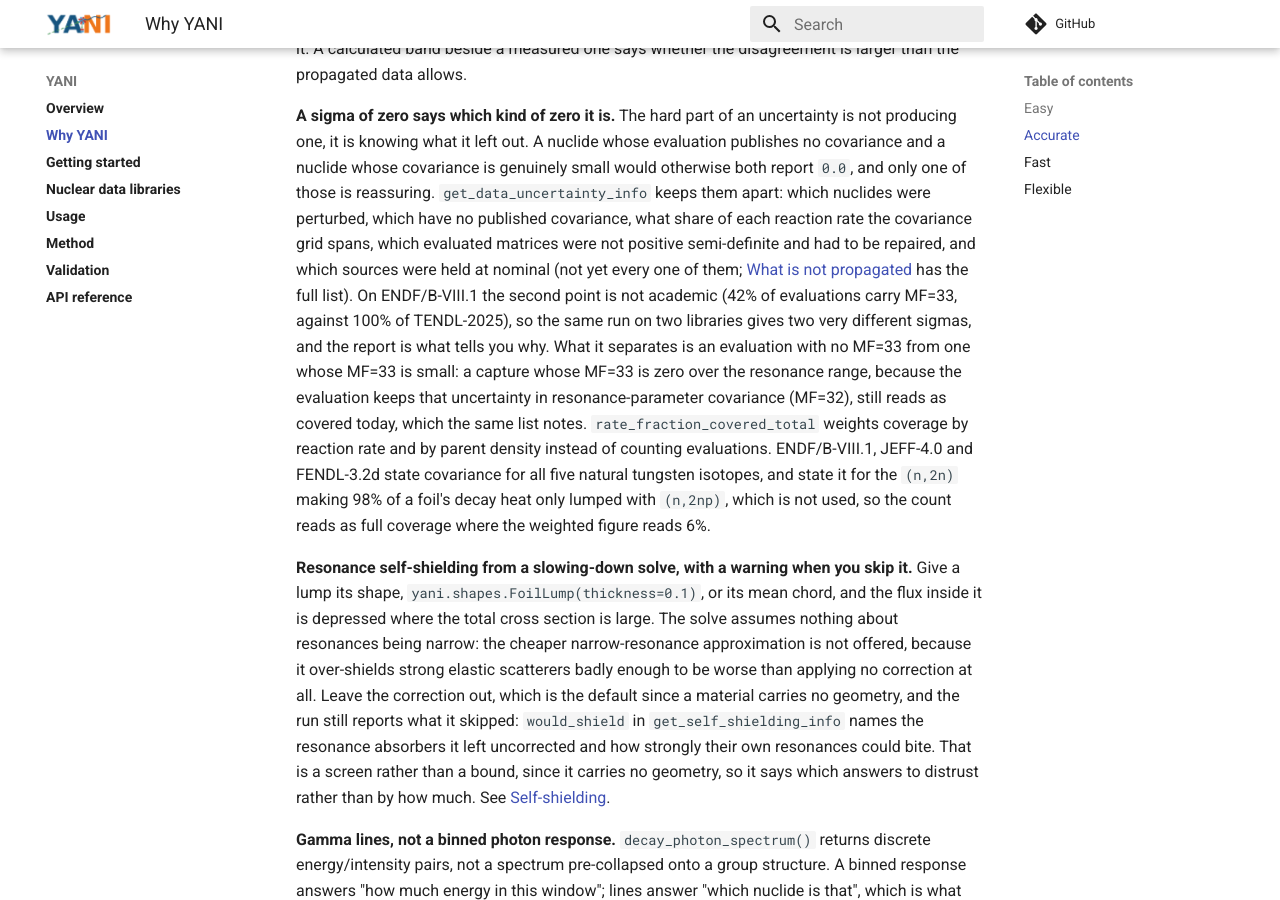
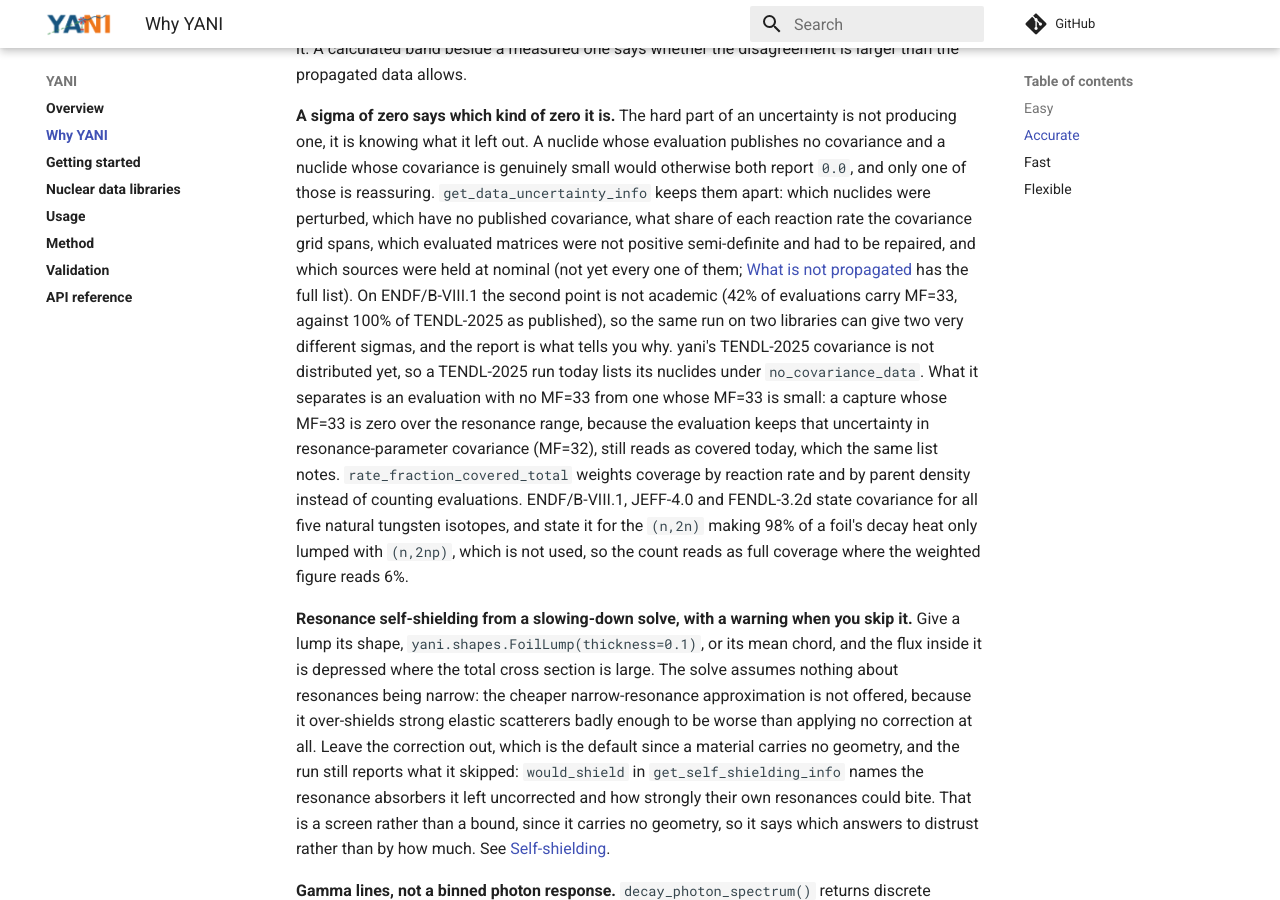
Before and after one commit to fusion-neutronics/yani, an MkDocs documentation site: the page built from docs/why_yani.md, in a window 1280 px wide and 900 px high, scrolled down 1701 px. Built offline with MkDocs 1.6.1 and Material for MkDocs 9.7.7, drawn with Linux system fonts in a browser that asks for light colours; comment, search, counter and statistics services are not loaded.

Commit message:
Correct the sigma = 2 convergence figure and qualify the TENDL-2025 comparison
The sampler's lognormal transform gives a median sampled std of 0.92 of
sigma at sigma = 2, not 0.91. The why_yani MF=33 comparison is about the
evaluations as published: yani's TENDL-2025 covariance is not distributed
yet, so say that a TENDL-2025 run today reports no covariance data.

```diff
--- a/docs/why_yani.md
+++ b/docs/why_yani.md
@@ -89,8 +89,10 @@ semi-definite and had to be repaired, and which sources were held at nominal
 (not yet every one of them;
 [What is not propagated](method.md#what-is-not-propagated) has the full list).
 On ENDF/B-VIII.1 the second point is not academic (42% of evaluations carry
-MF=33, against 100% of TENDL-2025), so the same run on two libraries gives two
-very different sigmas, and the report is what tells you why. What it separates
+MF=33, against 100% of TENDL-2025 as published), so the same run on two
+libraries can give two very different sigmas, and the report is what tells you
+why. yani's TENDL-2025 covariance is not distributed yet, so a TENDL-2025 run
+today lists its nuclides under `no_covariance_data`. What it separates
 is an evaluation with no MF=33 from one whose MF=33 is small: a capture whose
 MF=33 is zero over the resonance range, because the evaluation keeps that
 uncertainty in resonance-parameter covariance (MF=32), still reads as covered
```
Also changed, not shown: docs/method.md (+1 -1 lines).
